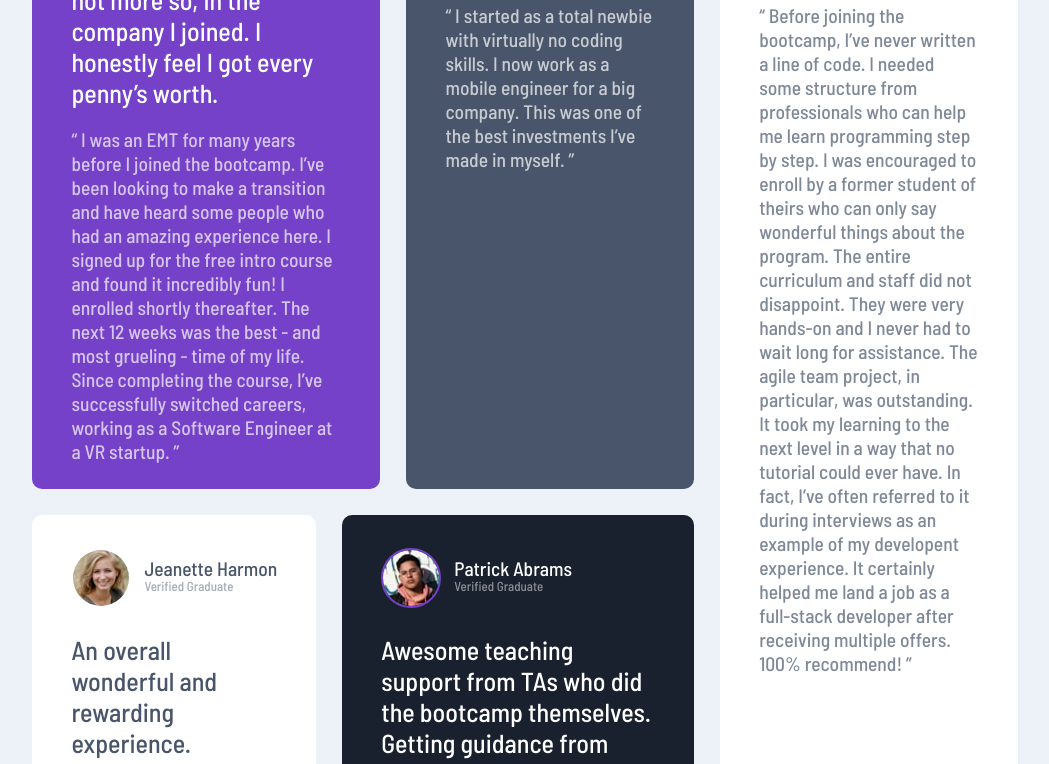
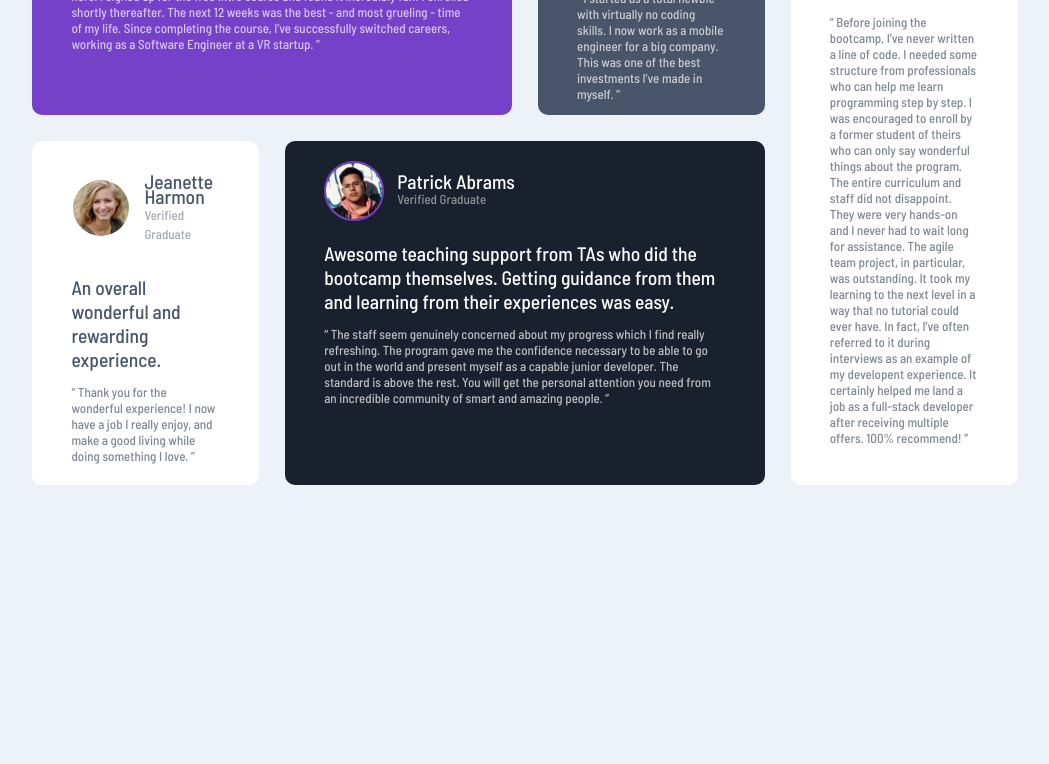
Before and after one commit to its-subhash/testimonials-grid-section-main, a plain HTML site: page index.html in a window 1280 px wide. Shown: the part 249-1013 px from the top of the page, without its empty margins (115-1164 px from the left). After the commit the page ends 800 px from the top, so only its background shows below. Drawn offline with Linux system fonts and the light colour scheme.

Commit message:
changed a lot of things

```diff
--- a/style.css
+++ b/style.css
@@ -22,8 +22,8 @@ body {
   font-family: "Barlow Semi Condensed", sans-serif;
   background-color: var(--clr-ntrl-blue);
 }
-@media (min-width:800px) {
-    .wrapper{
+@media (min-width: 800px) {
+  .wrapper {
     width: 80%;
     margin: auto;
   }
@@ -32,16 +32,18 @@ body {
     grid-template-areas:
       "card1 card1 card2 card5"
       "card3 card4 card4 card5";
+    grid-template-columns: 1fr 1fr 1fr 1fr;
+    grid-template-rows: 1fr 1fr;
   }
 }
 .card {
   display: flex;
   flex-direction: column;
   border-radius: 10px;
+  padding-block: 1rem;
   padding-inline: 3rem;
-  padding-block: 2rem;
   margin: 1rem;
-  gap: 1.5rem;
+  gap: 1rem;
   color: var(--clr-prm-white);
 }
 .card-id {
@@ -62,11 +64,11 @@ body {
   color: var(--clr-prm-white-xl);
 }
 .card-header {
-  font-size: 2rem;
+  font-size: 1.5rem;
 }
 .card-content {
   font-weight: var(--fw-small);
-  font-size: 1.5rem;
+  font-size: 1rem;
   color: var(--clr-prm-white3);
 }
 .card-one {
```
Lines whose indentation alone changed are shown as unchanged.
